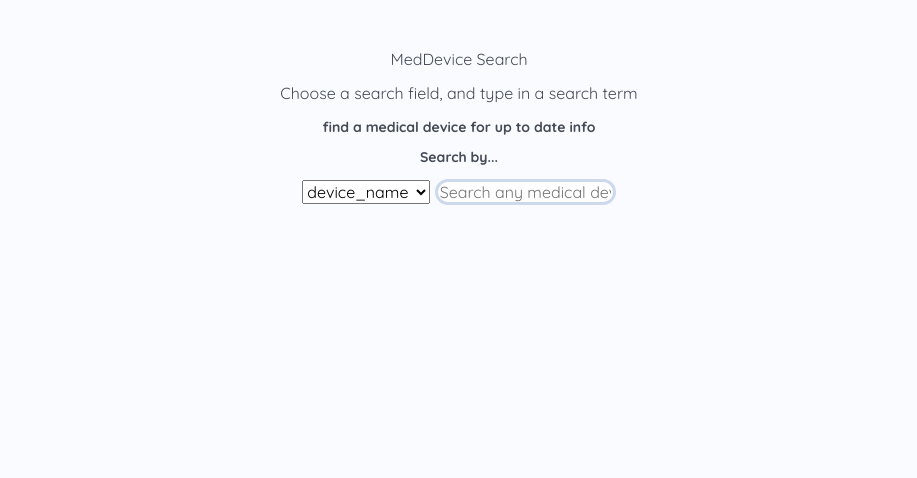
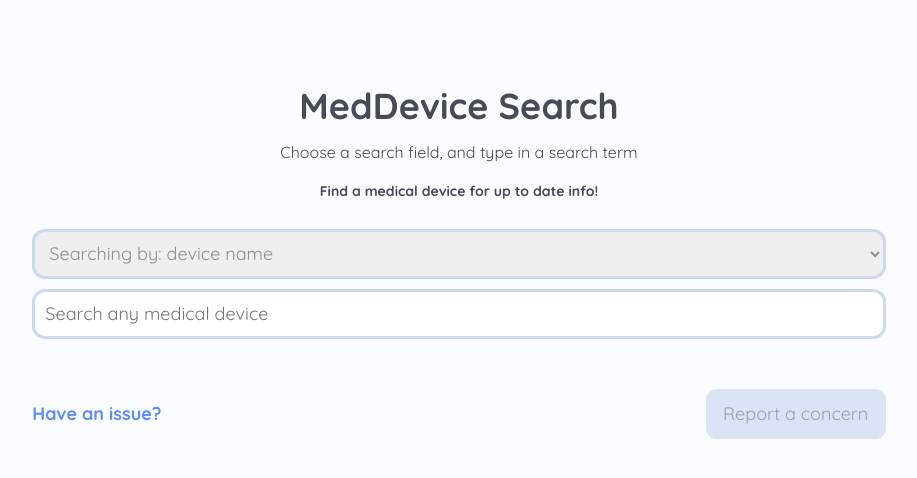
Before and after one commit to annierm18/MedicalDeviceInfo, a plain HTML site: page medical_device_search.html in a window 1280 px wide. Shown: the whole page, without its empty margins (181-1098 px from the left). Drawn offline with Linux system fonts and the light colour scheme; a script that the page names is missing.

Commit message:
Merge branch 'main' of https://github.com/annierm18/MedicalDeviceInfo

```diff
--- a/css/main.css
+++ b/css/main.css
@@ -1,9 +1,13 @@
 :root{
     --off-black: #454B57;
     --lightgrey: #F0F0F0;
+    --grey: #8E8E8E;
     --coolwhite: #fafbff;
     --lightblue: #DBE3F4;
     --lightblue2: #CFD9ED;
+    --darkgrey: #93A0BA;
+    --blue: #5C8DF6;
+    --darkblue: #4c74ca;
 }
 *{
     font-family: Quicksand;
@@ -14,22 +18,21 @@ body{
     text-align: center;
     color: var(--off-black);
 }
-h1{
-    font-family: Quicksand;
+.main-container{
+    width: 91.6666667%;
+    margin-left: 4.1666667%;
+}
+.header{
+    margin-top: 10%;
     font-weight: bold;
     font-size: 36px;
-}
-.header{
-    margin-top: 50px;
 }
 
 .directions{
     font-weight: bold;
     font-size: 14px;
-}
-.select{
-    border: 3px solid #CFD9ED;
-    border-radius: 13px;
+    margin-bottom: 30px;
+
 }
 
 .card {
@@ -47,3 +50,63 @@ h1{
 .container {
     padding: 2px 16px;
 }
+
+
+select, .select{
+    border: 3px solid #CFD9ED;
+    border-radius: 13px;
+    color: var(--grey);
+    width: 100%;
+    height: 50px;
+    font-size: 18px;
+    line-height: 30px;
+    margin-top: 10px;
+    display: flex;
+    align-items: center;
+    padding-left: 10px;
+}
+
+.report-container{
+    display: inline-block;
+    flex-direction: row;
+    width: 100%;
+    margin-top: 50px;
+
+}
+.reporttext{
+    float: left;
+    height: 50px;
+    margin-right: 10px;
+    display: flex;
+    align-items: center;
+    font-weight: bold;
+    font-size: 18px;
+    line-height: 22px;
+    color: var(--blue);
+}
+.btn1{
+    width: 180px;
+    height: 50px;
+    background: var(--lightblue);
+    border-radius: 11px;
+    border-width: 0px;
+    color: var(--darkgrey);
+    font-size: 18px;
+    line-height: 22px;
+    float: right;
+    align-items: center;
+    text-align: center;
+}
+.btn1:hover{
+    background: var(--darkblue);
+    color: white;
+}
+
+/* Larger than mobile */
+@media (min-width: 400px) {
+    .main-container{
+        margin-left: 16.6666667%;
+        width: 66.66666667%;
+    }
+
+}
--- a/medical_device_search.html
+++ b/medical_device_search.html
@@ -32,14 +32,15 @@
             </div>
 
         </div>
+        <h1 id="device_name" display="none"> </h1>
+        <div id="selected_device"></div>
         <div id="info" class="directions">
-            <p>find a medical device for up to date info</p>
-            <p>Search by...</p>
+            <p id="instructions" display="block">Find a medical device for up to date info!</p>
         </div>
         <select name="cars" id="search_field">
-            <option value="device_name">device_name</option>
-            <option value="k_number">k_number</option>
-            <option value="product_code">product_code</option>
+            <option value="device_name">Searching by: device name</option>
+            <option value="k_number">Searching by: k number</option>
+            <option value="product_code">Searching by: product code</option>
         </select>
 
             <input class="select" type="text" name="search" value="" placeholder="Search any medical device" id="searchbar">
@@ -52,14 +53,20 @@
         </div>
 
         <div  id="bottom_bottons" >
-            <button id="report_button" style="display:none;" onclick="NewTab()">
-                Report issues with your medical device
-            </button>
+            <div class="report-container">
+                <div class="reporttext">
+                    <span>Have an issue?</span>
+                </div>
+                <button id="report_button" class="btn1" onclick="NewTab()">
+                    Report a concern
+                </button>
+            </div>
 
 
             <button id="facebook_button" style="display:none;" onclick="NewTab2()">
                 Search for device-based Facebook communities
             </button>
+
         </div>
 
         <script src="toggleInfo2.js" type="text/javascript"></script>
```
Also changed, not shown: images/search.svg (added), 1 other file. Lines whose indentation alone changed are shown as unchanged.
